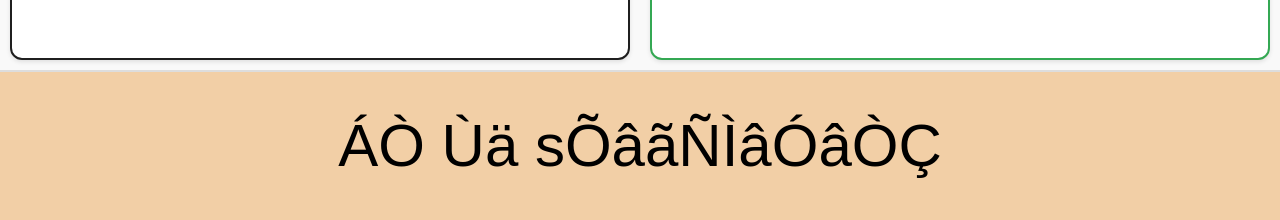
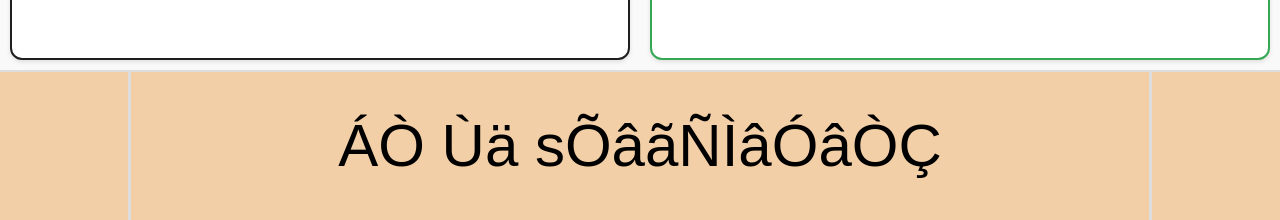
Before and after one commit to miteshrvasoya/_1_KirtanSearch, a React (Create React App) app: page / in a window 1280 px wide. Shown: the part 580-800 px from the top of the page. Built offline with nearby package versions, Linux system fonts and the light colour scheme; sample sign-in values are in the browser's storage; a web font is replaced by a local one.

Commit message:
Output screen improvement

```diff
--- a/src/components/OutputArea.jsx
+++ b/src/components/OutputArea.jsx
@@ -43,10 +43,14 @@ const OutputArea = ({ content, onContentChange, editorSettings, overlayActive })
         className="output-content"
         contentEditable
         style={outputStyle}
-        data-placeholder="ÁÒ Ùä sÕâãÑÌâÓâÒÇ"
-        dangerouslySetInnerHTML={{ __html: content || 'ÁÒ Ùä sÕâãÑÌâÓâÒÇ' }}
+        // data-placeholder="ÁÒ Ùä sÕâãÑÌâÓâÒÇ"
+        // dangerouslySetInnerHTML={{ __html: content || 'ÁÒ Ùä sÕâãÑÌâÓâÒÇ' }}
         onInput={(e) => onContentChange(e.target.innerHTML)}
-      />
+      >
+        <div className="output-content-div">
+          {content || 'ÁÒ Ùä sÕâãÑÌâÓâÒÇ'}
+        </div>
+      </div>
     </div>
   );
 };
--- a/src/components/SettingModal.jsx
+++ b/src/components/SettingModal.jsx
@@ -142,20 +142,24 @@ const SettingsModal = ({ isOpen, onClose, editorSettings, onUpdateEditorSettings
           </button>
         </div>
 
-        <div className="editor-group" style={{marginTop: '20px', borderTop: '1px solid #eee', paddingTop: '15px'}}>
-            <label htmlFor="adminSecret" style={{color: '#d32f2f'}}>Admin Secret (Supabase)</label>
-            <input
-                type="password"
-                id="adminSecret"
-                value={localStorage.getItem('adminSecret') || ''}
-                onChange={(e) => {
-                    localStorage.setItem('adminSecret', e.target.value);
-                    // Force re-render to show value
-                    setLocalSettings({...localSettings});
+        {/* Live Preview Section */}
+        <div className="preview-section">
+            <label>Live Preview</label>
+            <div
+                className="preview-box"
+                style={{
+                    fontSize: localSettings.fontSize,
+                    color: localSettings.textColor,
+                    backgroundColor: localSettings.bgColor,
+                    fontFamily: localSettings.fontFamily,
+                    fontWeight: localSettings.isBold ? 'bold' : 'normal',
+                    fontStyle: localSettings.isItalic ? 'italic' : 'normal',
+                    textDecoration: localSettings.isUnderline ? 'underline' : 'none',
+                    textAlign: localSettings.textAlign
                 }}
-                placeholder="Enter secret to enable cloud updates..."
-                style={{borderColor: '#d32f2f'}}
-            />
+            >
+                ÁÒ Ùä sÕâãÑÌâÓâÒÇ (Jay Swaminarayan)
+            </div>
         </div>
 
         <div className="settings-actions">
--- a/src/styles/OutputArea.css
+++ b/src/styles/OutputArea.css
@@ -7,16 +7,15 @@
   display: flex;
   justify-content: center;
   align-items: center;
-  background-color: #f2cfa6;
+  /* background-color: #f2cfa6; */
   border-top: 2px solid #ddd;
   z-index: 100;
-  padding: 10px;
   overflow: hidden;
 }
 
 .output-content {
   width: 100%;
-  max-width: 95%;
+  max-width: 100%;
   height: 100%;
   display: flex;
   align-items: center;
@@ -24,7 +23,18 @@
   text-align: center;
   word-break: break-word;
   overflow: hidden;
-  padding: 10px;
+}
+
+.output-content-div {
+  margin: 0 10%;
+  width: 100%;
+  height: 100%;
+  border-left: 3px solid #ddd;
+  border-right: 3px solid #ddd;
+  text-align: center;
+  justify-content: center;
+  align-items: center;
+  display: flex;
 }
 
 .output-content[data-placeholder]:empty:before {
--- a/src/styles/SettingModal.css
+++ b/src/styles/SettingModal.css
@@ -81,3 +81,30 @@ select, input[type="color"] {
   justify-content: flex-end;
   gap: 10px;
 }
+
+/* Preview Section */
+.preview-section {
+    margin: 20px 0;
+    border-top: 1px solid #eee;
+    padding-top: 15px;
+}
+
+.preview-section label {
+    display: block;
+    margin-bottom: 8px;
+    font-weight: 600;
+    color: #666;
+}
+
+.preview-box {
+    width: 100%;
+    min-height: 100px;
+    padding: 20px;
+    border: 1px solid #ddd;
+    border-radius: 8px;
+    display: flex;
+    align-items: center;
+    justify-content: center;
+    transition: all 0.2s ease;
+    overflow: hidden;
+}
```
